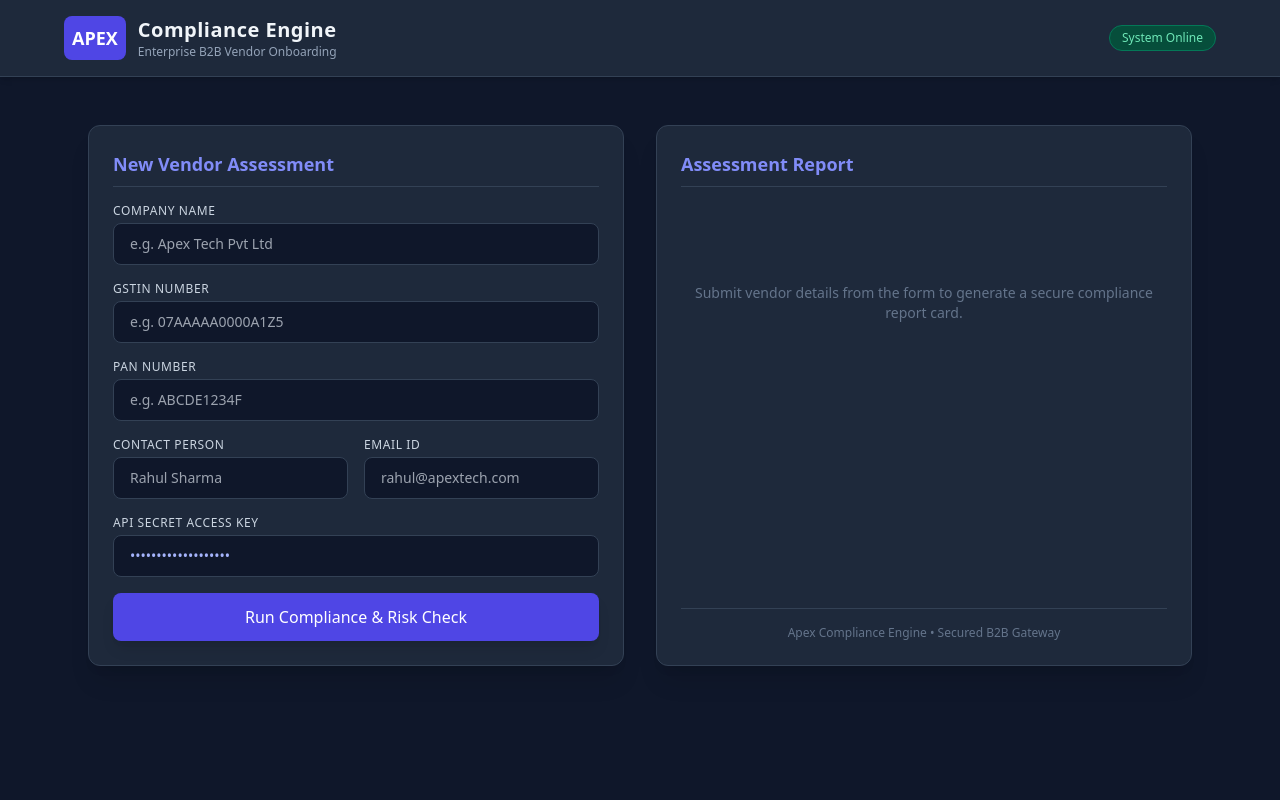
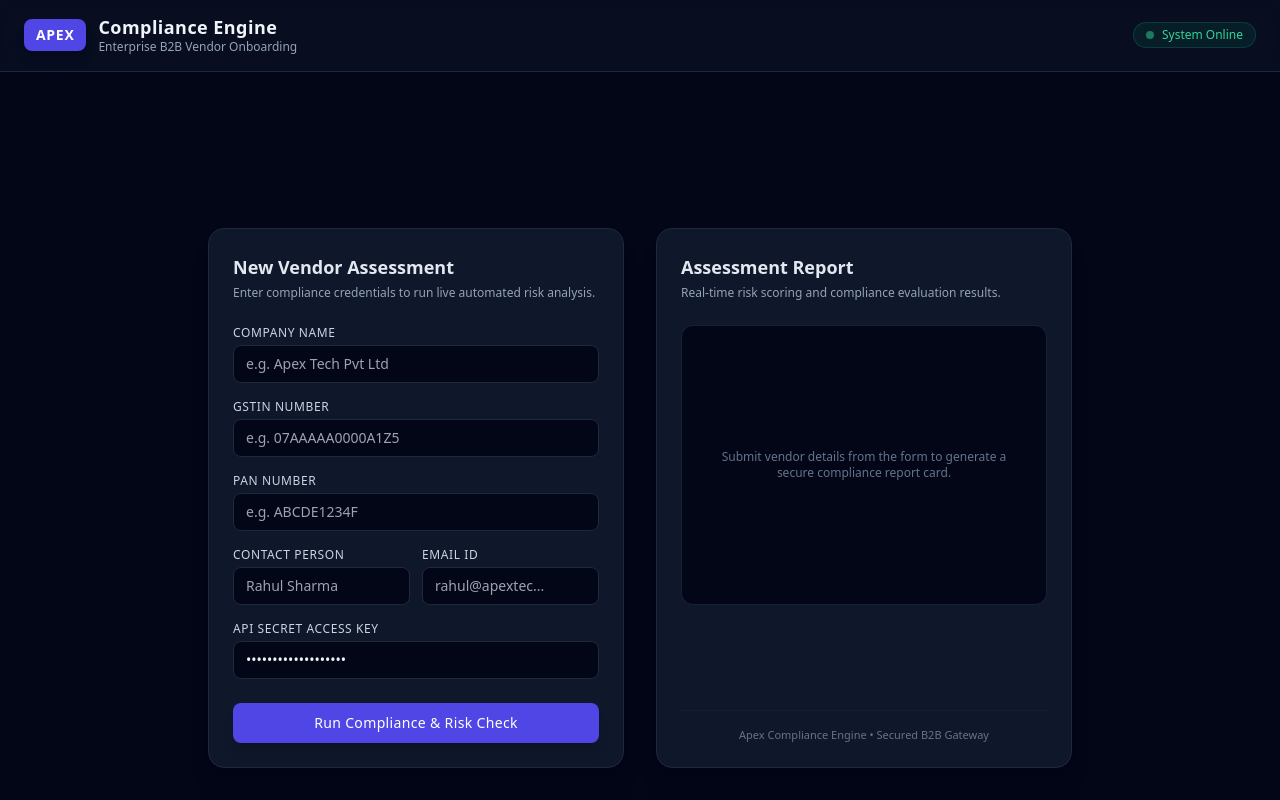
Before and after one commit to toshibsalmani7835-svg/apex-compliance-engine, a plain HTML site: page index.html in a window 1280 px wide. Drawn offline with nearby package versions, Linux system fonts and the light colour scheme.

Commit message:
Update index.html

```diff
--- a/index.html
+++ b/index.html
@@ -3,136 +3,107 @@
 <head>
     <meta charset="UTF-8">
     <meta name="viewport" content="width=device-width, initial-scale=1.0">
-    <title>Apex B2B Compliance & Vendor Onboarding Dashboard</title>
-    <!-- Tailwind CSS for modern professional look -->
+    <title>Apex Compliance Engine | Enterprise Dashboard</title>
     <script src="https://cdn.tailwindcss.com"></script>
 </head>
-<body class="bg-slate-900 text-slate-100 min-h-screen font-sans">
+<body class="bg-slate-950 text-slate-100 min-h-screen flex flex-col justify-between font-sans">
 
-    <!-- Header Navigation -->
-    <header class="bg-slate-800 border-b border-slate-700 py-4 px-6 shadow-md">
-        <div class="max-w-6xl mx-auto flex justify-between items-center">
+    <!-- Header -->
+    <header class="border-b border-slate-800 bg-slate-900/50 backdrop-blur sticky top-0 z-50 px-6 py-4 flex justify-between items-center">
         <div class="flex items-center space-x-3">
-                <div class="bg-indigo-600 text-white p-2 rounded-lg font-bold text-lg">APEX</div>
+            <div class="bg-indigo-600 text-white font-bold px-3 py-1.5 rounded-lg shadow-lg tracking-wider text-sm">APEX</div>
             <div>
-                    <h1 class="text-xl font-bold tracking-wide">Compliance Engine</h1>
+                <h1 class="font-bold text-lg leading-tight tracking-wide">Compliance Engine</h1>
                 <p class="text-xs text-slate-400">Enterprise B2B Vendor Onboarding</p>
             </div>
         </div>
-            <span class="text-xs bg-emerald-900 text-emerald-300 px-3 py-1 rounded-full border border-emerald-700 font-medium">System Online</span>
+        <div class="flex items-center space-x-2 bg-emerald-500/10 border border-emerald-500/20 px-3 py-1 rounded-full">
+            <span class="w-2 h-2 rounded-full bg-emerald-400 animate-pulse"></span>
+            <span class="text-xs font-medium text-emerald-400">System Online</span>
         </div>
     </header>
 
-    <!-- Main Content Container -->
-    <main class="max-w-6xl mx-auto p-6 grid grid-cols-1 md:grid-cols-2 gap-8 mt-6">
+    <!-- Main Container -->
+    <main class="max-w-4xl mx-auto px-4 py-8 w-full grid grid-cols-1 md:grid-cols-2 gap-8">
 
-        <!-- Left Column: Vendor Onboarding Form -->
-        <div class="bg-slate-800 p-6 rounded-xl border border-slate-700 shadow-xl">
-            <h2 class="text-lg font-semibold mb-4 text-indigo-400 border-b border-slate-700 pb-2">New Vendor Assessment</h2>
+        <!-- Form Section -->
+        <section class="bg-slate-900 border border-slate-800 rounded-2xl p-6 shadow-xl flex flex-col justify-between">
+            <div>
+                <h2 class="text-lg font-semibold mb-1 text-slate-200">New Vendor Assessment</h2>
+                <p class="text-xs text-slate-400 mb-6">Enter compliance credentials to run live automated risk analysis.</p>
 
-            <form id="vendorForm" class="space-y-4">
+                <form id="complianceForm" class="space-y-4">
                     <div>
                         <label class="block text-xs font-medium text-slate-300 uppercase tracking-wider mb-1">Company Name</label>
                         <input type="text" id="company_name" required placeholder="e.g. Apex Tech Pvt Ltd"
-                        class="w-full bg-slate-900 border border-slate-700 rounded-lg px-4 py-2.5 text-sm text-slate-100 focus:outline-none focus:border-indigo-500">
+                            class="w-full bg-slate-950 border border-slate-800 rounded-lg px-3 py-2 text-sm text-slate-100 focus:outline-none focus:border-indigo-500 transition">
                     </div>
 
                     <div>
                         <label class="block text-xs font-medium text-slate-300 uppercase tracking-wider mb-1">GSTIN Number</label>
                         <input type="text" id="gstin" required placeholder="e.g. 07AAAAA0000A1Z5"
-                        class="w-full bg-slate-900 border border-slate-700 rounded-lg px-4 py-2.5 text-sm text-slate-100 focus:outline-none focus:border-indigo-500">
+                            class="w-full bg-slate-950 border border-slate-800 rounded-lg px-3 py-2 text-sm text-slate-100 focus:outline-none focus:border-indigo-500 transition">
                     </div>
 
                     <div>
                         <label class="block text-xs font-medium text-slate-300 uppercase tracking-wider mb-1">PAN Number</label>
                         <input type="text" id="pan" required placeholder="e.g. ABCDE1234F"
-                        class="w-full bg-slate-900 border border-slate-700 rounded-lg px-4 py-2.5 text-sm text-slate-100 focus:outline-none focus:border-indigo-500">
+                            class="w-full bg-slate-950 border border-slate-800 rounded-lg px-3 py-2 text-sm text-slate-100 focus:outline-none focus:border-indigo-500 transition">
                     </div>
 
-                <div class="grid grid-cols-2 gap-4">
+                    <div class="grid grid-cols-2 gap-3">
                         <div>
                             <label class="block text-xs font-medium text-slate-300 uppercase tracking-wider mb-1">Contact Person</label>
                             <input type="text" id="contact_person" required placeholder="Rahul Sharma"
-                            class="w-full bg-slate-900 border border-slate-700 rounded-lg px-4 py-2.5 text-sm text-slate-100 focus:outline-none focus:border-indigo-500">
+                                class="w-full bg-slate-950 border border-slate-800 rounded-lg px-3 py-2 text-sm text-slate-100 focus:outline-none focus:border-indigo-500 transition">
                         </div>
                         <div>
                             <label class="block text-xs font-medium text-slate-300 uppercase tracking-wider mb-1">Email ID</label>
-                        <input type="email" id="email" required placeholder="rahul@apextech.com"
-                            class="w-full bg-slate-900 border border-slate-700 rounded-lg px-4 py-2.5 text-sm text-slate-100 focus:outline-none focus:border-indigo-500">
+                            <input type="email" id="email" required placeholder="rahul@apextec..."
+                                class="w-full bg-slate-950 border border-slate-800 rounded-lg px-3 py-2 text-sm text-slate-100 focus:outline-none focus:border-indigo-500 transition">
                         </div>
                     </div>
 
                     <div>
                         <label class="block text-xs font-medium text-slate-300 uppercase tracking-wider mb-1">API Secret Access Key</label>
                         <input type="password" id="apiKey" required value="apex_secret_key_999"
-                        class="w-full bg-slate-900 border border-slate-700 rounded-lg px-4 py-2.5 text-sm text-indigo-300 focus:outline-none focus:border-indigo-500">
+                            class="w-full bg-slate-950 border border-slate-800 rounded-lg px-3 py-2 text-sm text-slate-100 focus:outline-none focus:border-indigo-500 transition">
                     </div>
-
-                <button type="submit" id="submitBtn"
-                    class="w-full bg-indigo-600 hover:bg-indigo-500 text-white font-medium py-3 rounded-lg transition shadow-lg mt-2">
-                    Run Compliance & Risk Check
-                </button>
                 </form>
             </div>
 
-        <!-- Right Column: Professional Compliance Report -->
-        <div class="bg-slate-800 p-6 rounded-xl border border-slate-700 shadow-xl flex flex-col justify-between">
+            <button type="button" onclick="runComplianceCheck()"
+                class="mt-6 w-full bg-indigo-600 hover:bg-indigo-500 text-white font-medium py-2.5 rounded-lg shadow-lg transition duration-200 text-sm tracking-wide">
+                Run Compliance & Risk Check
+            </button>
+        </section>
+
+        <!-- Result Section -->
+        <section class="bg-slate-900 border border-slate-800 rounded-2xl p-6 shadow-xl flex flex-col justify-between">
             <div>
-                <h2 class="text-lg font-semibold mb-4 text-indigo-400 border-b border-slate-700 pb-2">Assessment Report</h2>
+                <h2 class="text-lg font-semibold mb-1 text-slate-200">Assessment Report</h2>
+                <p class="text-xs text-slate-400 mb-6">Real-time risk scoring and compliance evaluation results.</p>
 
-                <!-- Initial State Placeholder -->
-                <div id="placeholder" class="text-center py-20 text-slate-500">
-                    <p class="text-sm">Submit vendor details from the form to generate a secure compliance report card.</p>
-                </div>
-
-                <!-- Result Card (Hidden by default) -->
-                <div id="resultCard" class="hidden space-y-4">
-                    <div class="bg-slate-900 p-4 rounded-lg border border-slate-700">
-                        <span class="text-xs text-slate-400 uppercase tracking-wider">Assessment ID</span>
-                        <div id="resId" class="text-sm font-mono text-indigo-300 font-semibold"></div>
-                    </div>
-
-                    <div class="grid grid-cols-2 gap-4">
-                        <div class="bg-slate-900 p-4 rounded-lg border border-slate-700">
-                            <span class="text-xs text-slate-400 uppercase tracking-wider">Company Name</span>
-                            <div id="resCompany" class="text-sm font-semibold text-slate-200 mt-1"></div>
-                        </div>
-                        <div class="bg-slate-900 p-4 rounded-lg border border-slate-700">
-                            <span class="text-xs text-slate-400 uppercase tracking-wider">Risk Score</span>
-                            <div id="resRisk" class="text-lg font-bold text-emerald-400 mt-1"></div>
+                <div id="reportCard" class="bg-slate-950 border border-slate-800/80 rounded-xl p-5 min-h-[280px] flex flex-col items-center justify-center text-center">
+                    <p class="text-xs text-slate-500">Submit vendor details from the form to generate a secure compliance report card.</p>
                 </div>
             </div>
 
-                    <div class="bg-slate-900 p-4 rounded-lg border border-slate-700">
-                        <span class="text-xs text-slate-400 uppercase tracking-wider">Compliance Status</span>
-                        <div id="resStatus" class="text-base font-bold text-emerald-400 mt-1"></div>
+            <div class="text-center pt-4 border-t border-slate-800/50">
+                <p class="text-[11px] text-slate-500">Apex Compliance Engine • Secured B2B Gateway</p>
             </div>
-
-                    <div class="bg-slate-900 p-4 rounded-lg border border-slate-700">
-                        <span class="text-xs text-slate-400 uppercase tracking-wider">Timestamp</span>
-                        <div id="resTime" class="text-xs font-mono text-slate-400 mt-1"></div>
-                    </div>
-                </div>
-            </div>
-
-            <div class="text-xs text-slate-500 text-center mt-6 pt-4 border-t border-slate-700">
-                Apex Compliance Engine &bull; Secured B2B Gateway
-            </div>
-        </div>
+        </section>
 
     </main>
 
-    <!-- JavaScript Logic to Call FastAPI Backend -->
+    <!-- Scripting for API Call -->
     <script>
-        const form = document.getElementById('vendorForm');
-        const submitBtn = document.getElementById('submitBtn');
-        const placeholder = document.getElementById('placeholder');
-        const resultCard = document.getElementById('resultCard');
+        async function runComplianceCheck() {
+            // ==========================================
+            // APNI BACKEND RENDER URL YAHAN DAAL DE (Bina / ke aakhiri mein)
+            // ==========================================
+            const BACKEND_URL = "https://apex-compliance-engine-1.onrender.com";
 
-        form.addEventListener('submit', async (e) => {
-            e.preventDefault();
-
-            // Collect Form Data
             const company_name = document.getElementById('company_name').value;
             const gstin = document.getElementById('gstin').value;
             const pan = document.getElementById('pan').value;
@@ -140,53 +111,68 @@
             const email = document.getElementById('email').value;
             const apiKey = document.getElementById('apiKey').value;
 
-            // UI Loading state
-            submitBtn.textContent = "Verifying & Analyzing...";
-            submitBtn.disabled = true;
+            if(!company_name || !gstin || !pan) {
+                alert("Please fill in all mandatory fields.");
+                return;
+            }
+
+            const reportCard = document.getElementById('reportCard');
+            reportCard.innerHTML = `<p class="text-xs text-indigo-400 animate-pulse">Running secure compliance verification...</p>`;
 
             try {
-                // Apna live Render backend URL yahan daalna hai (jaise tera backend live hai)
-                const backendUrl = "https://apex-compliance-engine.onrender.com/api/v1/vendor/verify";
-
-                const response = await fetch(backendUrl, {
+                const response = await fetch(`${BACKEND_URL}/api/v1/vendor/verify`, {
                     method: 'POST',
                     headers: {
                         'Content-Type': 'application/json',
                         'access-token': apiKey
                     },
                     body: JSON.stringify({
-                        company_name,
-                        gstin,
-                        pan,
-                        contact_person,
-                        email
+                        company_name: company_name,
+                        gstin: gstin,
+                        pan: pan,
+                        contact_person: contact_person,
+                        email: email
                     })
                 });
 
                 const data = await response.json();
 
-                if (response.ok && data.success) {
-                    // Populate results
-                    document.getElementById('resId').textContent = data.assessment_id;
-                    document.getElementById('resCompany').textContent = data.company_name;
-                    document.getElementById('resRisk').textContent = data.risk_score + " / 100";
-                    document.getElementById('resStatus').textContent = data.compliance_status;
-                    document.getElementById('resTime').textContent = data.timestamp;
+                if(response.ok) {
+                    reportCard.innerHTML = `
+                        <div class="w-full text-left space-y-3">
+                            <div class="flex justify-between items-center border-b border-slate-800 pb-2">
+                                <span class="text-xs text-slate-400">Status</span>
+                                <span class="px-2 py-0.5 text-xs rounded font-semibold bg-emerald-500/10 text-emerald-400 border border-emerald-500/20">${data.status || 'Verified'}</span>
+                            </div>
+                            <div class="flex justify-between items-center border-b border-slate-800 pb-2">
+                                <span class="text-xs text-slate-400">Company</span>
+                                <span class="text-xs font-medium text-slate-200">${data.company_name}</span>
+                            </div>
+                            <div class="flex justify-between items-center border-b border-slate-800 pb-2">
+                                <span class="text-xs text-slate-400">Risk Score</span>
+                                <span class="text-xs font-bold text-indigo-400">${data.risk_score ?? 'Low'}</span>
+                            </div>
+                            <div class="pt-2">
+                                <p class="text-[11px] text-slate-400 bg-slate-900 p-2.5 rounded border border-slate-800/50">
+                                    <strong class="text-slate-300">Remarks:</strong> ${data.message || 'Vendor passed all core compliance checks successfully.'}
+                                </p>
+                            </div>
+                        </div>
+                    `;
+                } else {
+                    reportCard.innerHTML = `
+                        <div class="text-red-400 text-xs space-y-2">
+                            <p class="font-semibold">Verification Failed</p>
+                            <p class="text-slate-400">${data.detail || 'Invalid credentials or unauthorized access.'}</p>
+                        </div>
+                    `;
+                }
 
-                    // Show Result Card, Hide Placeholder
-                    placeholder.classList.add('hidden');
-                    resultCard.classList.remove('hidden');
-                } else {
-                    alert("Verification Failed: " + (data.detail || "Invalid API Key or Data"));
+            } catch (error) {
+                alert("Network Error: Could not connect to the Apex compliance backend.");
+                reportCard.innerHTML = `<p class="text-xs text-slate-500">Submit vendor details from the form to generate a secure compliance report card.</p>`;
             }
-            } catch (err) {
-                alert("Network Error: Could not connect to the Apex compliance backend.");
-                console.error(err);
-            } finally {
-                submitBtn.textContent = "Run Compliance & Risk Check";
-                submitBtn.disabled = false;
         }
-        });
     </script>
 </body>
 </html>
```
Lines whose indentation alone changed are shown as unchanged.
